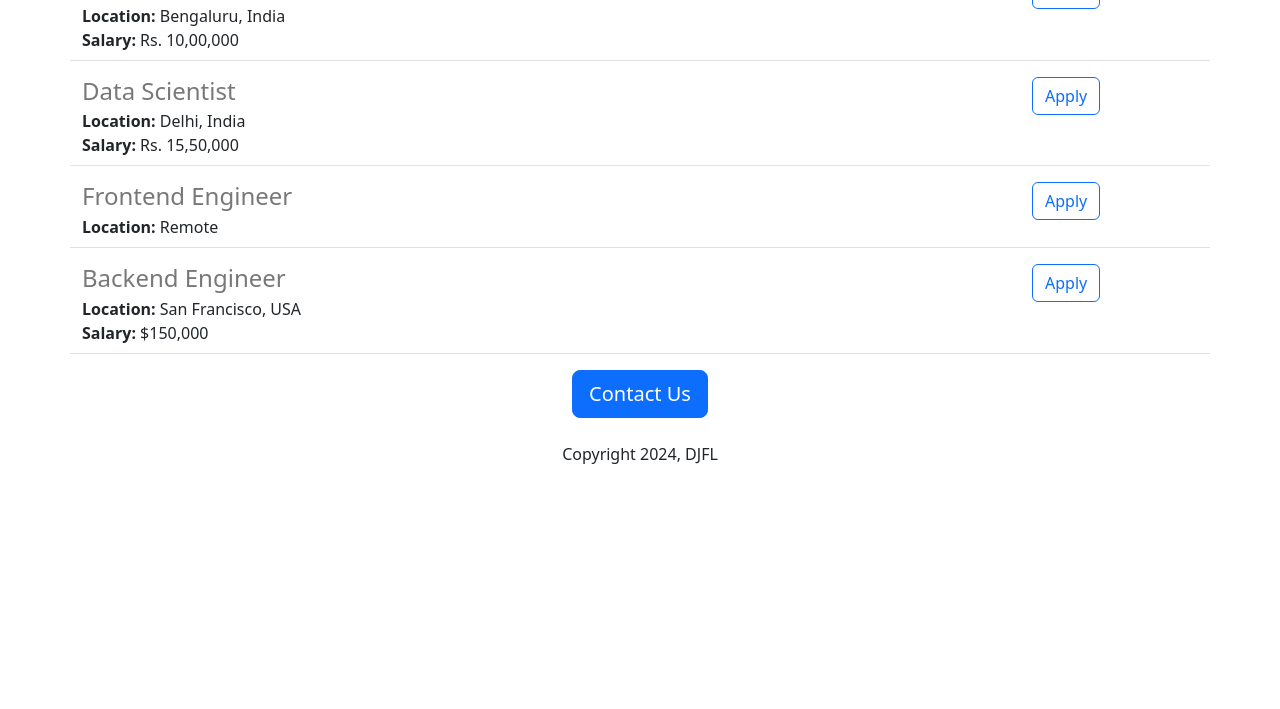
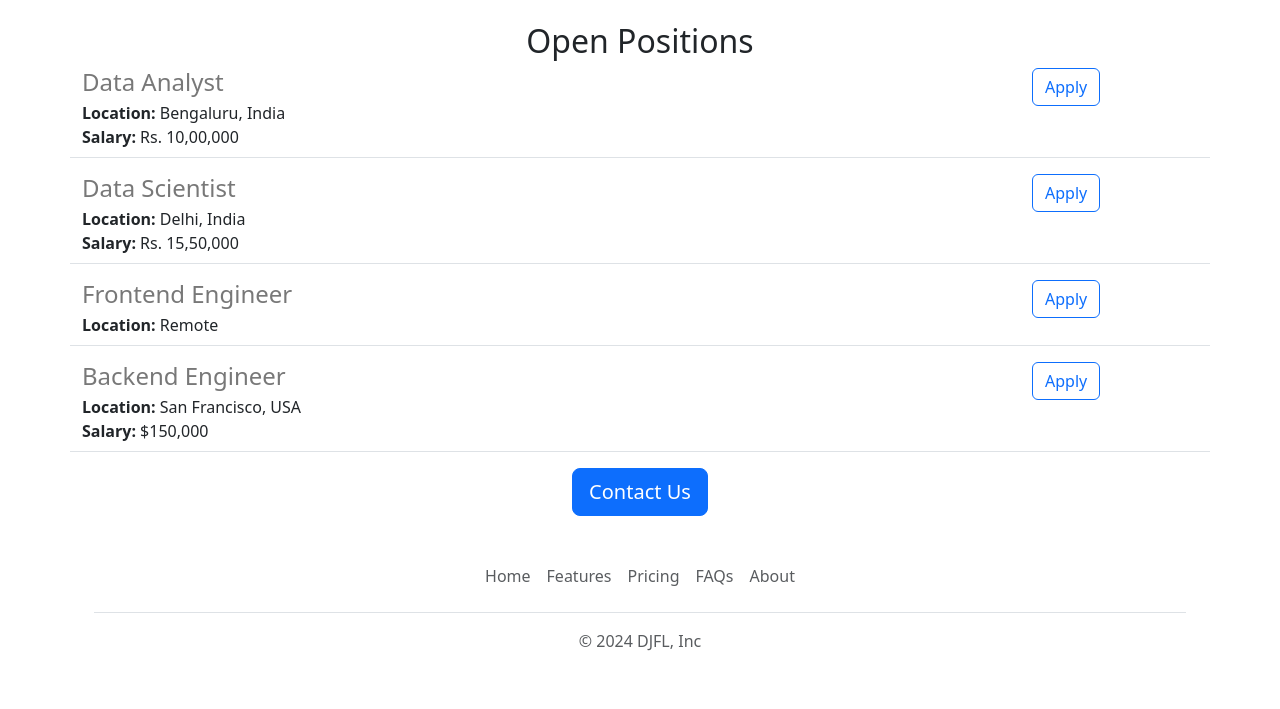
Before and after one commit to rishabhsinghpanna/DJFL-careers-website, a Flask app: page / in a window 1280 px wide. Shown: the part 832-1541 px from the top of the page. Before the commit the page ends 1296 px from the top, so only its background shows below. Run offline with Flask 3, Linux system fonts and the light colour scheme.

Commit message:
Added  footer and navigation bar

```diff
--- a/static/css/style.css
+++ b/static/css/style.css
@@ -1,4 +1,5 @@
 #image{
   height : 320px ;
   width : 100% ;
+  margin-bottom : 16px ;
   }
--- /dev/null
+++ b/templates/footer.html
@@ -0,0 +1,14 @@
+<div class="container">
+  <footer class="py-3 my-4">
+    <ul class="nav justify-content-center border-bottom pb-3 mb-3">
+      <li class="nav-item"><a href="#" class="nav-link px-2 text-body-secondary">Home</a></li>
+      <li class="nav-item"><a href="#" class="nav-link px-2 text-body-secondary">Features</a></li>
+      <li class="nav-item"><a href="#" class="nav-link px-2 text-body-secondary">Pricing</a></li>
+      <li class="nav-item"><a href="#" class="nav-link px-2 text-body-secondary">FAQs</a></li>
+      <li class="nav-item"><a href="#" class="nav-link px-2 text-body-secondary">About</a></li>
+    </ul>
+    <p class="text-center text-body-secondary">&copy; 2024 DJFL, Inc</p>
+  </footer>
+</div>
+
+<div class="b-example-divider"></div>
--- a/templates/home.html
+++ b/templates/home.html
@@ -11,13 +11,23 @@
 
 </head>
 <body>
+  {% include 'nav.html' %}
+  <img  class = img-fluid id = "image" src="static/jobs.jpg" alt="jobs opennings">
+
     <div class = "container">
     <h1  class="text-center mt-2 mb-4"">{{company_name}} Careers</h1>
-    <img  class = img-fluid id = "image" src="static/jobs.jpg" alt="jobs opennings">
-    <h2 class="text-center mt-2 mb-4">About DJFL</h2>
-    <p class="lead">Lorem ipsum dolor sit amet, consectetur adipiscing elit. Nunc fringilla, magna id auctor suscipit, lacus nulla scelerisque lectus, id tincidunt urna risus nec mauris. Nullam diam neque, sagittis sed lacinia sit amet, porta eget purus. Aenean ac bibendum nisl. Donec in libero eget massa congue mattis varius a mi. Pellentesque habitant morbi tristique senectus et netus et malesuada fames ac turpis egestas. Donec semper eros ut eros pellentesque, vulputate sodales lectus bibendum. Pellentesque varius gravida justo, a scelerisque orci volutpat eu. Sed ac facilisis magna. Mauris molestie, lectus sed gravida malesuada, dui massa ultricies mi, et varius tellus tellus in justo. Integer rutrum lacinia fringilla. Sed id vulputate mi. Donec enim turpis, ornare nec auctor sit amet, elementum et odio. Donec efficitur hendrerit ullamcorper. Quisque suscipit nisl non sapien faucibus, malesuada pellentesque eros pulvinar. Mauris imperdiet molestie dolor in pellentesque.</p>
 
-    <h2 class="text-center">Job Openings</h2>
+    <div class =  "row"  style="margin-bottom : 36px">
+    <div class="col-md-6">
+    <p class="lead">Lorem ipsum dolor sit amet, consectetur adipiscing elit. Nunc fringilla, magna id auctor suscipit, lacus nulla scelerisque lectus, id tincidunt urna risus nec mauris. Nullam diam neque, sagittis sed lacinia sit amet, porta eget purus. Aenean ac bibendum nisl. Donec in libero eget massa congue mattis varius a mi. Pellentesque habitant morbi tristique senectus et netus et malesuada fames ac turpis egestas. Donec semper eros ut eros pellentesque, vulputate sodales lectus bibendum. Pellentesque varius gravida justo, a scelerisque orci volutpat eu. </p>
+    </div>
+    <div class = "d-none d-md-block col-md-6">
+
+      <img src = "static/people-working.jpg" alt = "people working" style="height:320px; border-radius:4px;">
+    </div>
+ </div>
+
+    <h2 class="text-center">Open Positions</h2>
     <div>
       {% for job in jobs %}
         {% include 'jobitem.html' %}
@@ -25,7 +35,8 @@
         </div>
       <div class="text-center">
     <button class="btn btn-primary btn-lg">Contact Us</button>
-        <p class="mt-4">Copyright 2024, DJFL</p>
+
     </div>
+      {% include 'footer.html' %}
 </body>
 </html>
--- /dev/null
+++ b/templates/nav.html
@@ -0,0 +1,10 @@
+<nav class="navbar shadow-sm fixed-top bg-white">
+  <div class="container-fluid">
+    <a class="navbar-brand" href="#">
+      <img src="static/DJFL-Logo.png" alt="Logo" width="30" height="24" class="d-inline-block align-text-top">
+      DJFL
+
+    </a>
+  </div>
+</nav>
+<div style="height:56px"></div>
```
Also changed, not shown: static/DJFL-Logo.png (added), 2 other files.
